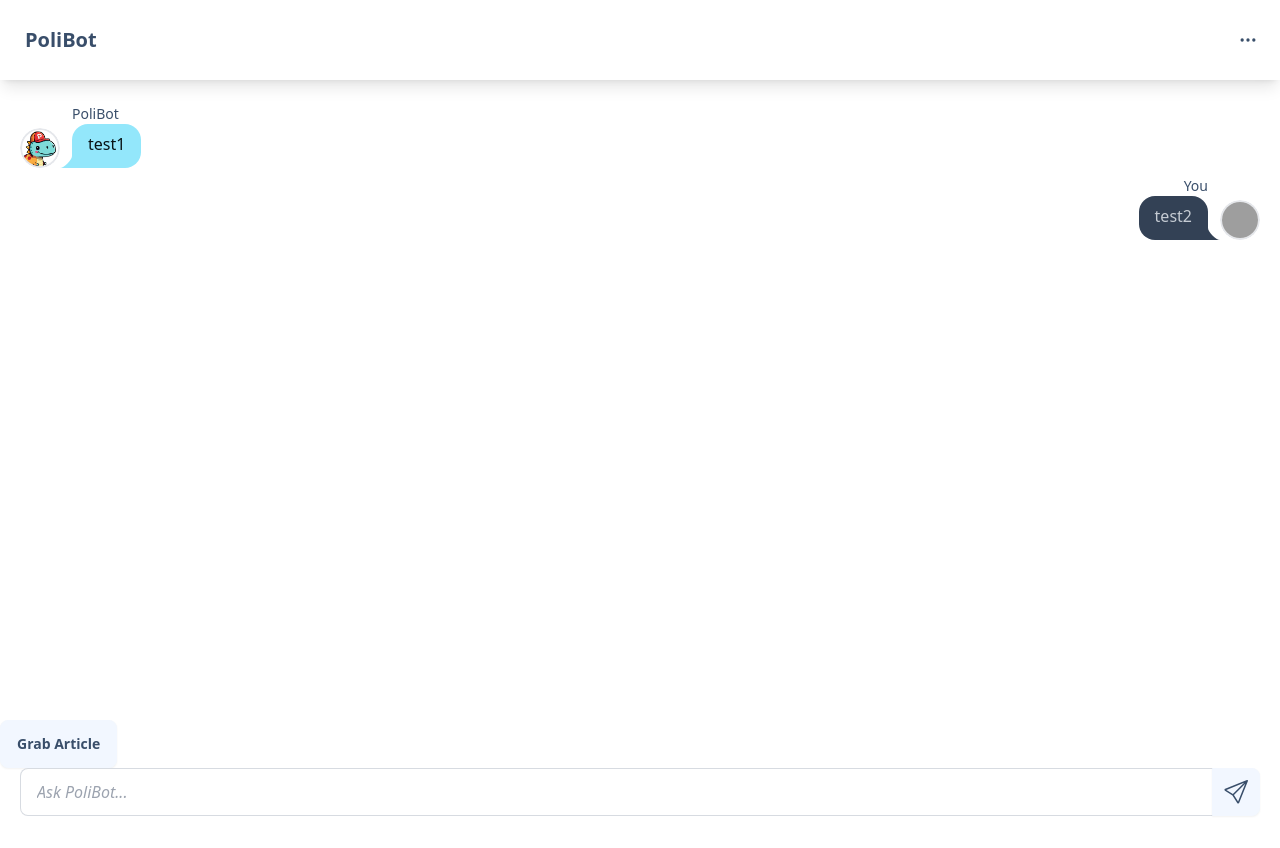
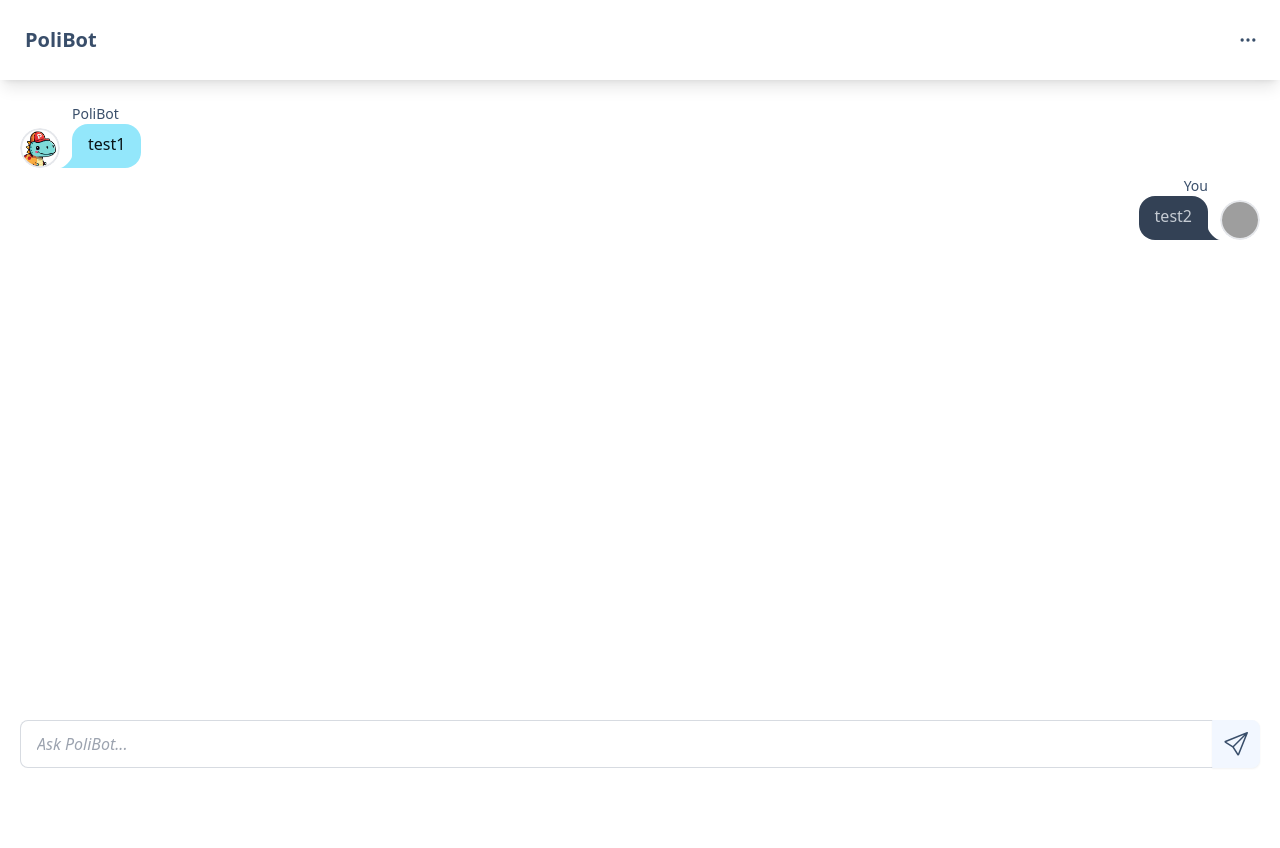
Before and after one commit to alexespejo/poli-bot, a React (Vite) app in the folder poli-extension/: page / in a window 1280 px wide. After the commit the page ends 800 px from the top, so only its background shows below. Built offline with nearby package versions, Linux system fonts and the light colour scheme; no server answers; grey boxes are pictures that could not be loaded.

Commit message:
update server

```diff
--- a/poli-extension/src/App.tsx
+++ b/poli-extension/src/App.tsx
@@ -32,7 +32,7 @@ function App() {
   };
 
   // Send the fetch request
-  fetch("http://127.0.0.1:5000/prompt_gemini", options)
+  fetch("http://127.0.0.1:5000/conversation", options)
    .then((response) => {
     if (response.ok) {
      return response.text(); // Assuming the server returns a text response
@@ -173,15 +173,7 @@ function App() {
      )}
     </div>
    </div>
-   <button
-    className="btn"
-    onClick={async () => {
-     setArticle(await grabArticle());
-     alert(article);
-    }}
-   >
-    Grab Article
-   </button>
+
    <form
     className="form-control items-center  input-island "
     onSubmit={(e) => handleSubmit(e)}
```
